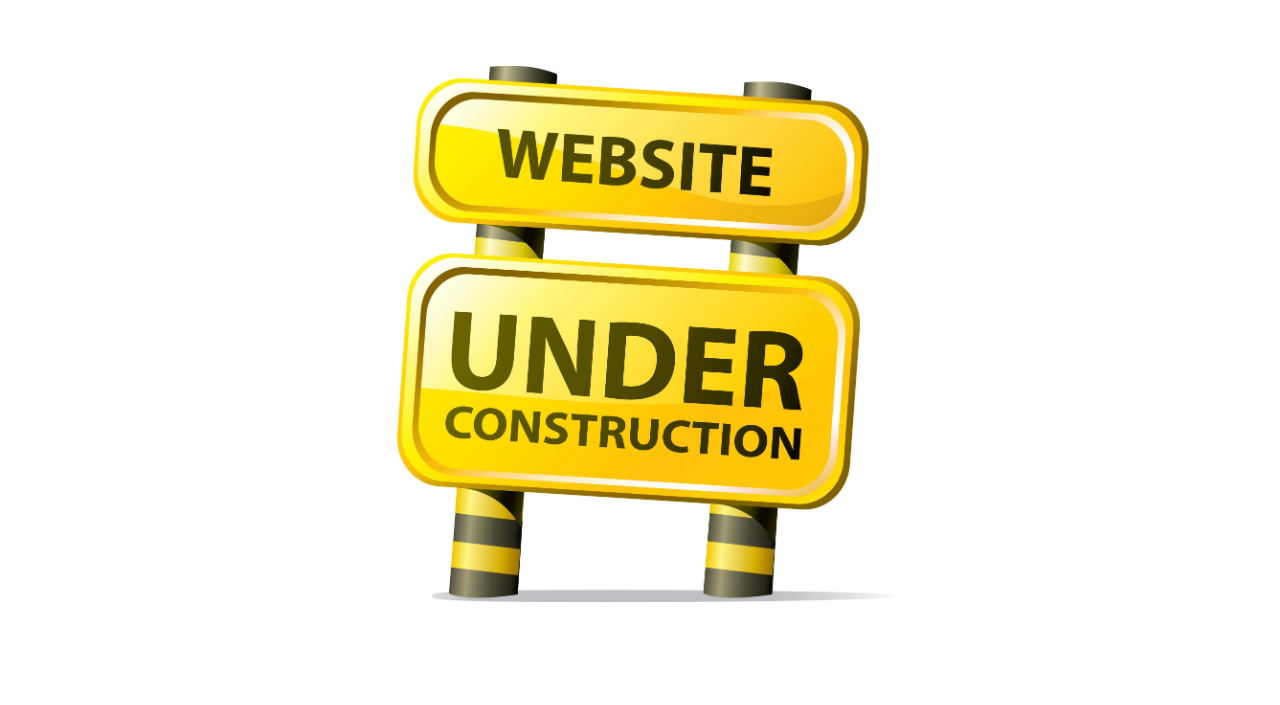
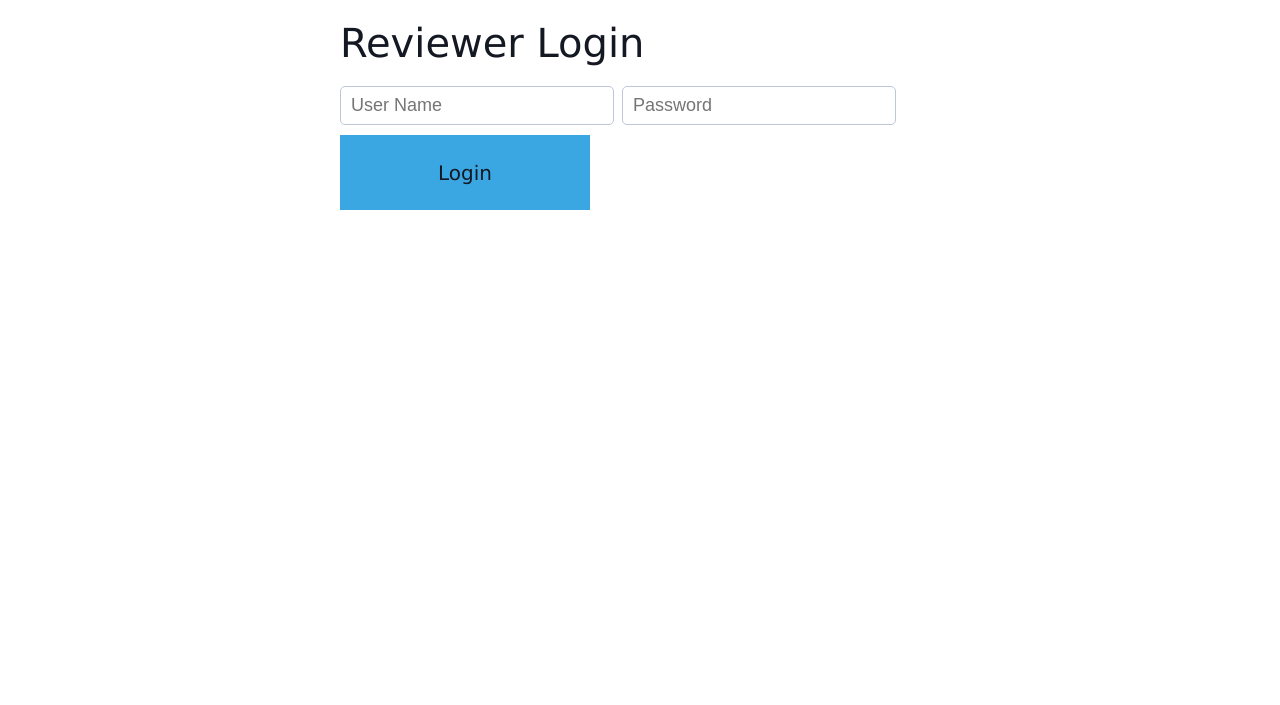
Before and after one commit to nishoknm/web-dev-wccsit, a PHP site: page /revieweronline in a window 1280 px wide. Shown: the part 120-825 px from the top of the page. Run offline with PHP 8.4, Linux system fonts and the light colour scheme; grey boxes are pictures that could not be loaded.

Commit message:
reviewer login changes

```diff
--- a/papersubmission/defaultpreviewer.html
+++ b/defaultpreviewer.html
@@ -2,7 +2,7 @@
 <html>
 
 <head>
-    <link rel="stylesheet" type="text/css" href="../default.css">
+    <link rel="stylesheet" type="text/css" href="default.css">
 </head>
 
 <body>
--- a/revieweronline/index.php
+++ b/revieweronline/index.php
@@ -1,11 +1,31 @@
 <?php
 session_start();
+if(!empty($_SESSION["reviewer"]))
+{
+    require_once('../database.php');
+    $email = $_SESSION["reviewer"];
+    $query = "SELECT * FROM reviewpapers INNER JOIN paper ON paper.`paperid` = reviewpapers.`paperid` WHERE reviewpapers.`email`='$email'";
+    $papers = $db->query($query);
+}
 ?>
 <!DOCTYPE html>
 <html>
 
 <head>
     <link rel="stylesheet" type="text/css" href="../default.css">
+    <script>
+    var pdfFrame;
+    function viewPaper(event) {
+        pdfFrame = pdfFrame ? pdfFrame : document.getElementById("pdfviewer");
+        var pdfWindow = pdfFrame.contentWindow;
+        pdfFrame.style.border = 0;
+        var element = event.target;
+        var elements = document.getElementsByName("papertitle");
+        for(var i=0; i< elements.length; i++) elements[i].classList.remove("paperactive");
+        element.classList.add("paperactive");
+        pdfWindow.location.href = "../uploads/"+element.previousElementSibling.textContent;
+    }
+    </script>
 </head>
 
 <body>
@@ -57,9 +77,47 @@ session_start();
     </div>
     <div id="container">
         <div id="entrycontent">
-            <div id="underc">
-                <img src="../images/underconstruction.jpeg" alt="Under Construction" />
+            <?php if(empty($_SESSION["reviewer"])) : ?>
+            <div id="signup">
+                <div class="pvl">
+                    <div class="_52lq">Reviewer Login</div>
+                </div>
+                <form action="../reviewerlogin.php" method="post" id="reg" name="reg">
+                    <div id="reg_form_box" class="large_form">
+                        <div class="clearfix _58mh">
+                            <div class="mbm _3-90 lfloat _ohe">
+                                <div class="uiStickyPlaceholderInput uiStickyPlaceholderEmptyInput">
+                                    <input name="uname" type="text" placeholder="User Name" class="inputtext transparent">
+                                </div>
+                            </div>
+                            <div class="mbm rfloat _ohf">
+                                <div class="uiStickyPlaceholderInput uiStickyPlaceholderEmptyInput">
+                                    <input name="pass" type="password" placeholder="Password" class="inputtext transparent">
+                                </div>
+                            </div>
+                        </div>
+                        <div class="clearfix">
+                            <button type="submit" class="_52lq" name="webrlogin" id="u_0_9">Login</button>
+                        </div>
+                    </div>
+                </form>
             </div>
+            <?php else : ?>
+            <div id="upload-signup">
+                <div class="pvl">
+                    <div class="_52lt">Review Papers</div>
+                </div>
+                <?php foreach ( $papers as $paper ) : ?>
+                    <div class="mbm">
+                        <div class="uiStickyPlaceholderInput uiStickyPlaceholderEmptyInput">
+                            <div id="pathdiv" style="display:none"><?php echo $paper['file']; ?></div>
+                            <div id="paperdiv" onclick="viewPaper(event)" disabled name="papertitle" type="text" class="inputtext transparent _58mg"><?php echo $paper['title']; ?></div>
+                        </div>
+                    </div>
+                <?php endforeach; ?>
+            </div>
+            <iframe id="pdfviewer" class="pdfviewer" src="../defaultpreviewer.html"></iframe>
+            <?php endif; ?>
         </div>
         <div id="footer">
             <div id="footertop">
```
Also changed, not shown: papersubmission/index.php (+13 -2 lines), reviewerlogin.php (added, +24 -0 lines).
